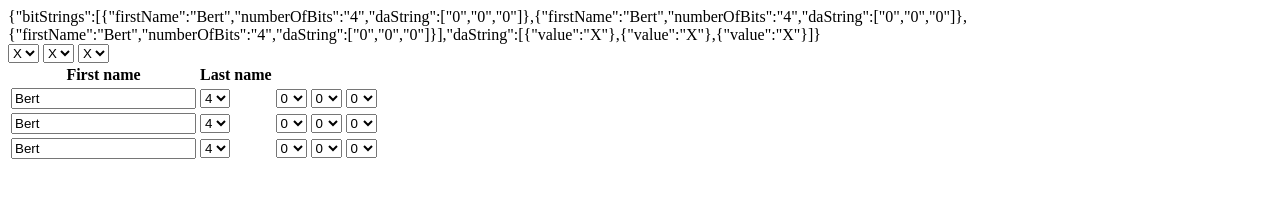
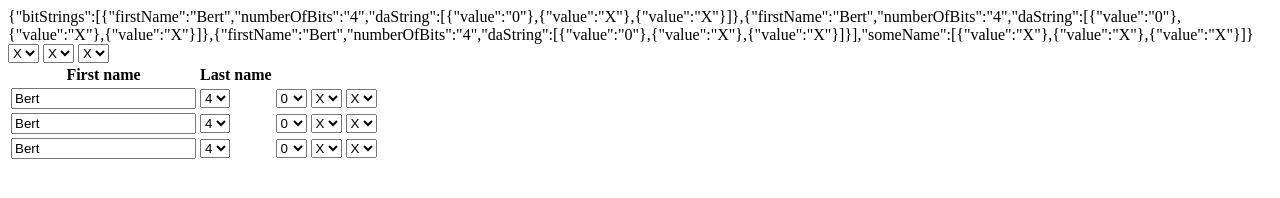
Before and after one commit to mdumouchel/JqueryExamples, a plain HTML site: page index.html in a window 1280 px wide. Drawn offline with nearby package versions, Linux system fonts and the light colour scheme.

Commit message:
Working example with knockout.

```diff
--- a/index.html
+++ b/index.html
@@ -25,7 +25,7 @@
 				</td>
 
 				<td data-bind="foreach: daString">
-				<select data-bind="value: $data">
+					<select data-bind="value: value">
 					  <option value="X">X</option>
 					  <option value="0">0</option>
 					  <option value="1">1</option>
@@ -35,7 +35,8 @@
 	    </tbody>
 	    <!-- http://knockoutjs.com/documentation/binding-context.html -->
 	    <div data-bind="text: ko.toJSON($data)"></div>
-    <div data-bind="foreach: daString">
+
+	    <div data-bind="foreach: someName">
 			<select data-bind="value: value">
 			  <option value="X">X</option>
 			  <option value="0">0</option>
--- a/index.js
+++ b/index.js
@@ -25,7 +25,7 @@ $( document ).ready(function(){
 	}*/
 	var viewModel = {
 		bitStrings: ko.observableArray(),
-		daString: ko.observableArray([ {value: ko.observable("X")}, {value: ko.observable("X")}, {value: ko.observable("X")} ])
+		someName: ko.observableArray([ {value: ko.observable("X")}, {value: ko.observable("X")}, {value: ko.observable("X")} ])
 		//The following dont work...
 		//daString: ko.observableArray([ko.observable("0"), ko.observable("0"), ko.observable("0")])
 		//daString: ko.observableArray([0,0,0])
@@ -37,11 +37,10 @@ $( document ).ready(function(){
 		viewModel.bitStrings.push({
             	firstName: ko.observable('Bert'),
             	numberOfBits: ko.observable(4),
-            		daString: ko.observableArray(["0", "0", "0"])
+            	daString: ko.observableArray([ {value: ko.observable("0")}, {value: ko.observable("X")}, {value: ko.observable("X")} ])
 
             	//daString: ko.observableArray([{value: "0"}, {value: "0"}, {value: "0"}])
         	});
-
 		/*viewModel.bitStrings()[viewModel.bitStrings().length - 1].daString = ko.observableArray();
 		for(var s=0; s < 4; s++) {
 			viewModel.bitStrings[viewModel.bitStrings().length - 1].daString().push("1");
```
Lines whose indentation alone changed are shown as unchanged.
